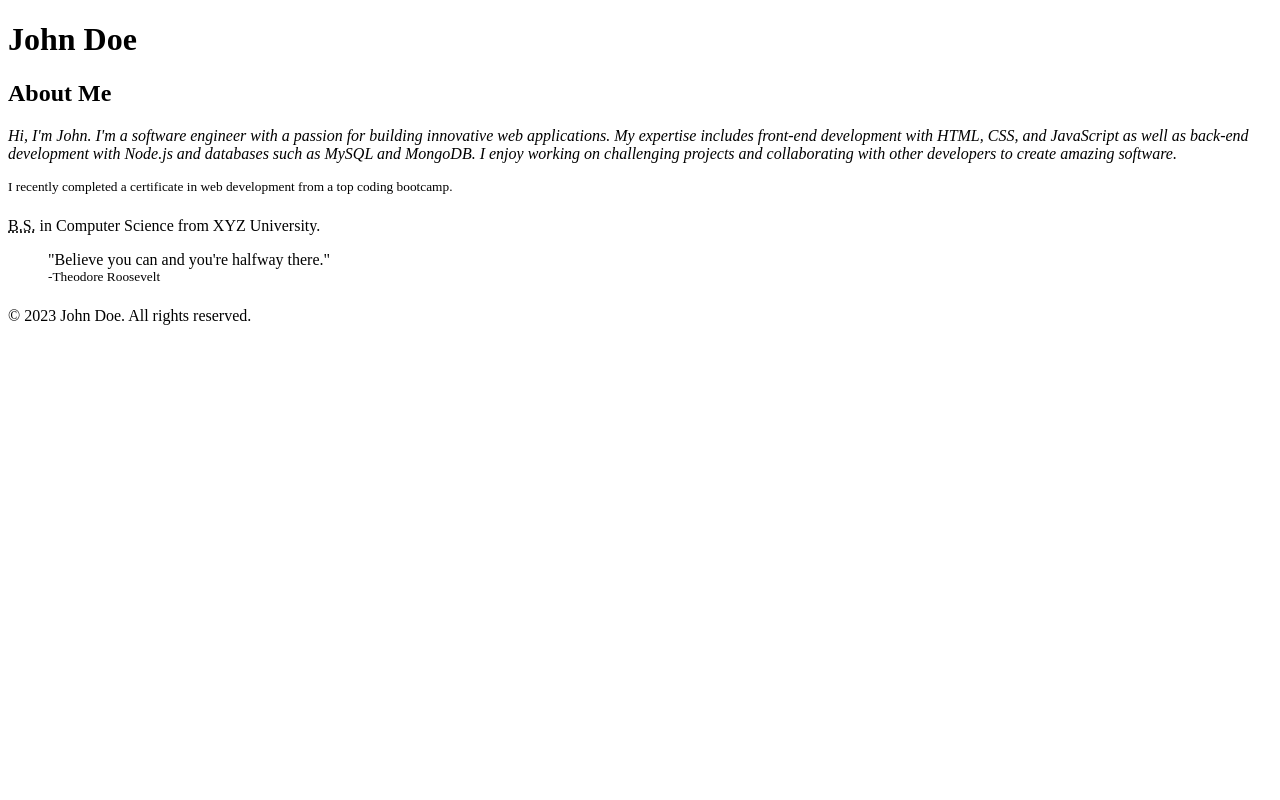
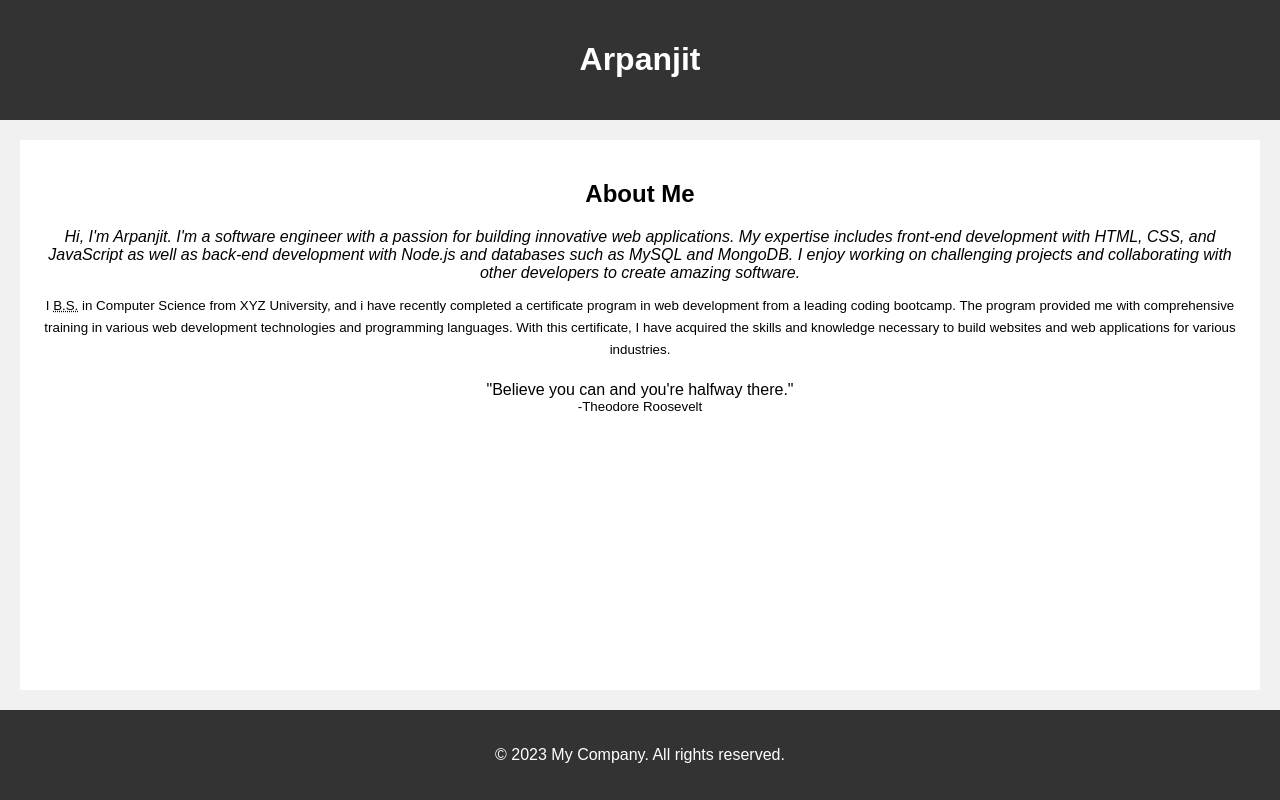
Before and after one commit to Anuragparth23/html-assignment, a plain HTML site: page index.html in a window 1280 px wide. Drawn offline with Linux system fonts and the light colour scheme.

Commit message:
Update index.html

```diff
--- a/index.html
+++ b/index.html
@@ -1,24 +1,55 @@
 <!DOCTYPE html>
 <html>
 <head>
-    <meta charset="utf-8">
-    <title>My HTML Assignment</title>
+	<title>My HTML Page</title>
+	<style>
+		body {
+			font-family: Arial, sans-serif;
+			background-color: #f1f1f1;
+			margin: 0;
+			padding: 0;
+			display: flex;
+			flex-direction: column;
+			min-height: 100vh;
+		}
+		header {
+			background-color: #333;
+			color: #fff;
+			padding: 20px;
+			text-align: center;
+		}
+		article {
+			background-color: #fff;
+			margin: 20px;
+			padding: 20px;
+			flex-grow: 1;
+            text-align: center;
+		}
+		footer {
+			background-color: #333;
+			color: #fff;
+			padding: 20px;
+			text-align: center;
+			margin-top: auto;
+		}
+	</style>
 </head>
 <body>
 	<header>
-      <h1>John Doe</h1>
+		<h1>Arpanjit</h1>
 	</header>
 	<article>
         <h2>About Me</h2>
-      <p><em>Hi, I'm John. I'm a software engineer with a passion for building innovative web applications. My expertise includes front-end development with HTML, CSS, and JavaScript as well as back-end development with Node.js and databases such as MySQL and MongoDB. I enjoy working on challenging projects and collaborating with other developers to create amazing software.</em></p>
-      <p><sup>I recently completed a certificate in web development from a top coding bootcamp.</sup></p>
-      <p><abbr title="Bachelor of Science">B.S.</abbr> in Computer Science from XYZ University.</p>
+        <p><em>Hi, I'm Arpanjit. I'm a software engineer with a passion for building innovative web applications. My expertise includes front-end development with HTML, CSS, and JavaScript as well as back-end development with Node.js and databases such as MySQL and MongoDB. I enjoy working on challenging projects and collaborating with other developers to create amazing software.</em></p>
+        <p><sup>I <abbr title="Bachelor of Science">B.S.</abbr> in Computer Science from XYZ University, and i have recently completed a certificate program in web development from a leading coding bootcamp. The program provided me with comprehensive training in various web development technologies and programming languages. With this certificate, I have acquired the skills and knowledge necessary to build websites and web applications for various industries.</sup><br></p>
+
         <blockquote>
           <p>"Believe you can and you're halfway there." <br> <sup>-Theodore Roosevelt</sup></p>
         </blockquote>
       </article>
+
 	<footer>
-      <p>&copy; 2023 John Doe. All rights reserved.</p>
+		<p>&copy; 2023 My Company. All rights reserved.</p>
 	</footer>
 </body>
 </html>
```
Lines whose indentation alone changed are shown as unchanged.
